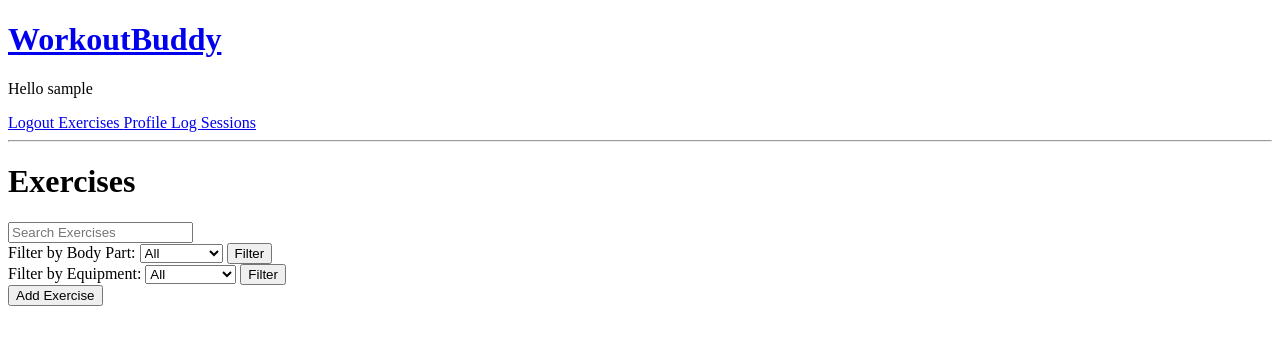
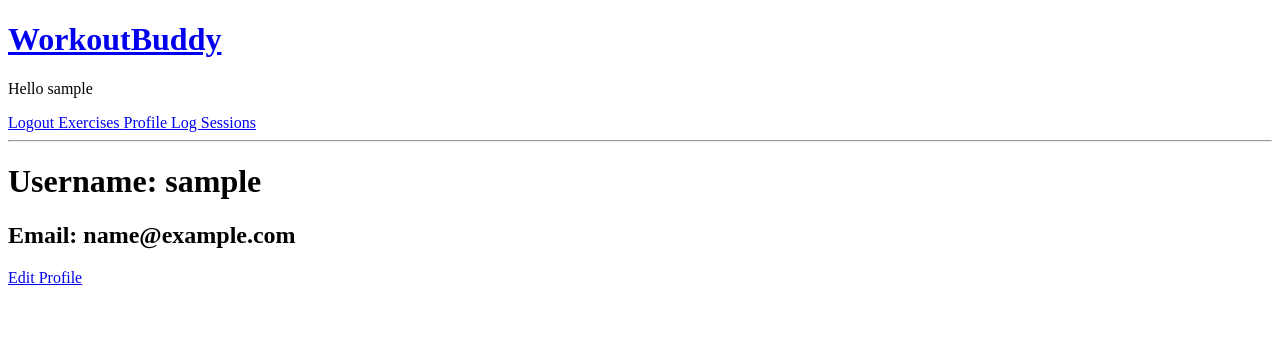
Before and after one commit to qrlandry/WorkoutBuddy, a Django app: page /profile/ in a window 1280 px wide. Shown: the top 345 px of the page. Run offline with Django 4.2, Linux system fonts and the light colour scheme; the visitor is signed in with stand-in values (Sample User, id 1); data that the repository does not hold is empty.

Commit message:
can edit user profile

```diff
--- a/fullstack/templates/log.html
+++ b/fullstack/templates/log.html
@@ -2,11 +2,11 @@
 
 {% block content %}
 <h1> Workout Logger </h1>
-<div>
+<!-- <div>
     <form method="GET" action="{% url 'log_start'%}">
 
         <input input="submit" value="START WORKOUT" />
     </form>
-</div>
+</div> -->
 
 {% endblock content %}
--- a/fullstack/templates/profile.html
+++ b/fullstack/templates/profile.html
@@ -1,6 +1,7 @@
 {% extends 'main.html' %}
 
 {% block content %}
-<h1> Profile Template </h1>
-
+<h1> Username: {{ user.username }} </h1>
+<h2> Email: {{ user.email }}</h2>
+<a href="{% url 'edit_user_profile' %}">Edit Profile</a>
 {% endblock content %}
--- a/fullstack/workoutbuddy_api/forms.py
+++ b/fullstack/workoutbuddy_api/forms.py
@@ -1,7 +1,13 @@
 from django.forms import ModelForm
 from .models import Exercise
+from django.contrib.auth.models import User
 
 class ExerciseForm(ModelForm):
     class Meta:
         model = Exercise
         fields = ('name', 'body_part', 'equipment', 'description')
+
+class UserUpdateForm(ModelForm):
+    class Meta:
+        model = User
+        fields = ['username', 'email']
--- a/fullstack/workoutbuddy_api/urls.py
+++ b/fullstack/workoutbuddy_api/urls.py
@@ -13,7 +13,8 @@ urlpatterns = [
     path('login/', views.login_page, name='login'),
     path('logout/', views.logout_user, name='logout'),
     path('register/', views.register_user, name='register'),
-    path('sessions/', views.exercise, name='sessions'),
-    path('log/', views.log_start, name='log'),
-    path('profile/', views.exercise, name='profile'),
+    path('sessions/', views.sessions, name='sessions'),
+    # path('log/', views.log_start, name='log'),
+    path('edit_profile/', views.edit_profile, name='edit_user_profile'),
+    path('profile/', views.profile, name='user_profile'),
 ]
--- a/fullstack/workoutbuddy_api/views.py
+++ b/fullstack/workoutbuddy_api/views.py
@@ -6,7 +6,7 @@ from django.contrib import messages
 from django.contrib.auth import authenticate, logout
 from django.contrib.auth import login as auth_login
 from django.contrib.auth.forms import UserCreationForm
-from .forms import ExerciseForm
+from .forms import ExerciseForm, UserUpdateForm
 
 # login the user
 def login_page(request):
@@ -131,19 +131,30 @@ def delete_exercise(request, pk):
     return render(request, 'delete.html', {'obj': exercise})
 
 @login_required(login_url='login/')
+def edit_profile(request):
+    user = request.user
+    form = UserUpdateForm(instance=user)
+
+    if request.method == 'POST':
+        form = UserUpdateForm(request.POST, instance=user)
+        if form.is_valid():
+            form.save()
+            return redirect('user_profile')
+
+    return render(request, 'edit_profile.html', {'form': form })
+
+@login_required(login_url='login/')
 def profile(request):
     return render(request, 'profile.html')
-
-def register(request):
-    return render(request, 'register.html')
 
 @login_required(login_url='login/')
 def sessions(request):
     return render(request, 'sessions.html')
 
-@login_required(login_url='login/')
-def log_start(request):
-    if request.method == 'GET':
-        workout = Workout.objects.create(user=request.user, status='Started')
-        workout_id = workout.id
-    return redirect(request, 'log.html', pk=workout_id)
+# log my workouts
+# @login_required(login_url='login/')
+# def log_start(request):
+#     if request.method == 'GET':
+#         workout = Workout.objects.create(user=request.user, status='Started')
+#         workout_id = workout.id
+#     return redirect('log_details.html', pk=workout_id)
```
Also changed, not shown: fullstack/templates/edit_profile.html (added, +19 -0 lines).
